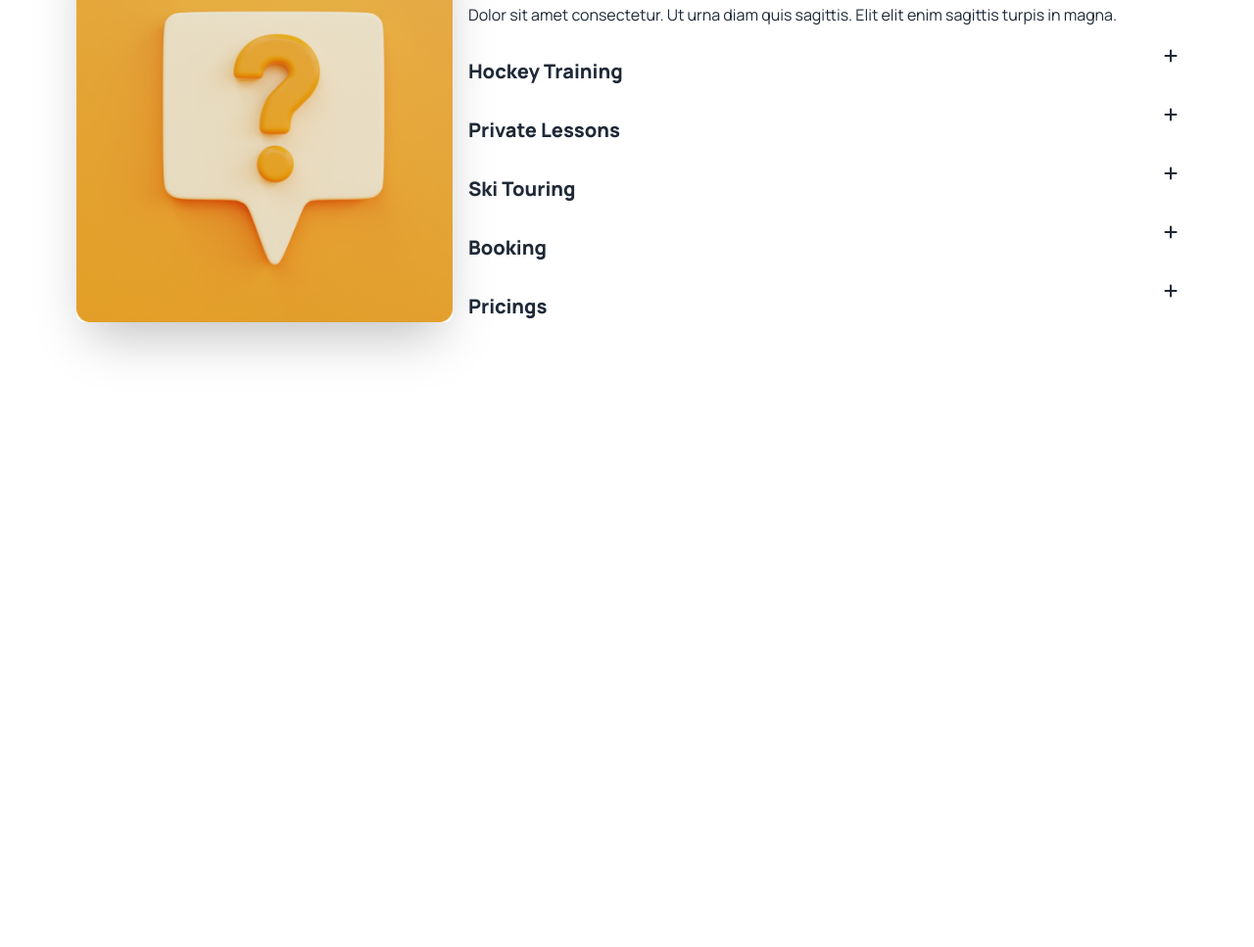
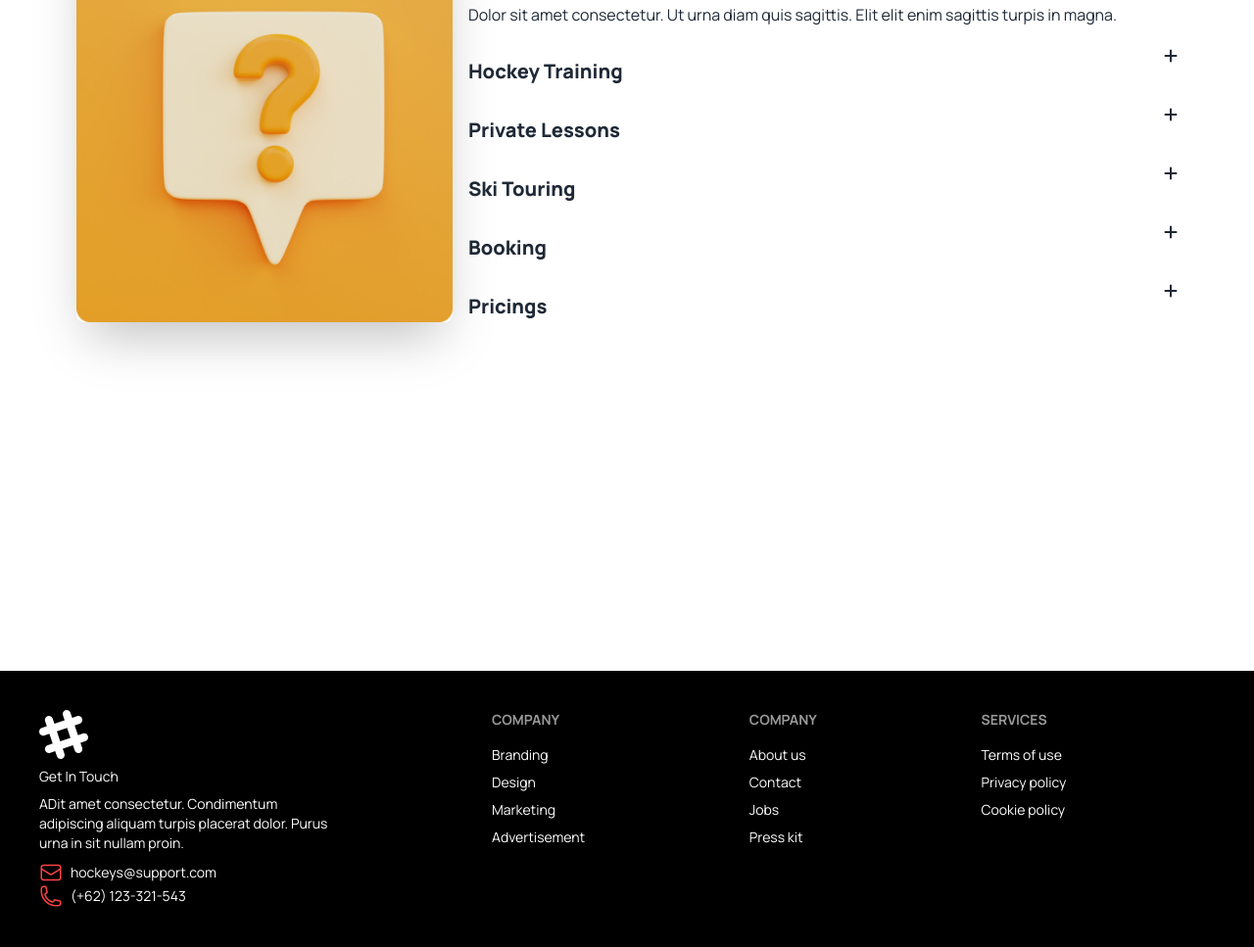
Before and after one commit to Shameha/Assignment_3, a plain HTML site: page index.html in a window 1280 px wide. Shown: the part 3823-4790 px from the top of the page at 98% size. Before the commit the page ends 4508 px from the top, so only its background shows below. Drawn offline with nearby package versions, Linux system fonts and the light colour scheme.

Commit message:
footer added

```diff
--- a/index.html
+++ b/index.html
@@ -448,8 +448,43 @@ font-family: 'Manrope', sans-serif;
         </div>
        </section>
     </main>
-    <footer>
-
-    </footer>
+  <!--footer section-->
+  <footer class="footer bg-black text-white  p-10 bg-base-200 text-base-content ">
+    <aside>
+      <svg width="50" height="50" viewBox="0 0 24 24" xmlns="http://www.w3.org/2000/svg" fill-rule="evenodd" clip-rule="evenodd" class="fill-current"><path d="M22.672 15.226l-2.432.811.841 2.515c.33 1.019-.209 2.127-1.23 2.456-1.15.325-2.148-.321-2.463-1.226l-.84-2.518-5.013 1.677.84 2.517c.391 1.203-.434 2.542-1.831 2.542-.88 0-1.601-.564-1.86-1.314l-.842-2.516-2.431.809c-1.135.328-2.145-.317-2.463-1.229-.329-1.018.211-2.127 1.231-2.456l2.432-.809-1.621-4.823-2.432.808c-1.355.384-2.558-.59-2.558-1.839 0-.817.509-1.582 1.327-1.846l2.433-.809-.842-2.515c-.33-1.02.211-2.129 1.232-2.458 1.02-.329 2.13.209 2.461 1.229l.842 2.515 5.011-1.677-.839-2.517c-.403-1.238.484-2.553 1.843-2.553.819 0 1.585.509 1.85 1.326l.841 2.517 2.431-.81c1.02-.33 2.131.211 2.461 1.229.332 1.018-.21 2.126-1.23 2.456l-2.433.809 1.622 4.823 2.433-.809c1.242-.401 2.557.484 2.557 1.838 0 .819-.51 1.583-1.328 1.847m-8.992-6.428l-5.01 1.675 1.619 4.828 5.011-1.674-1.62-4.829z"></path></svg>
+      <h3>Get In Touch</h3>
+      <p>ADit amet consectetur. Condimentum <br> adipiscing aliquam turpis placerat dolor. Purus <br> urna in sit nullam proin. </p>
+      <div>
+        <div class="flex items-center gap-2">
+          <img src="Images/Frame (4).png" alt="">
+          <p>hockeys@support.com</p>
+        </div>
+        <div class="flex items-center gap-2">
+          <img src="Images/Frame (5).png" alt="">
+          <p>(+62) 123-321-543</p>
+        </div>
+      </div>
+    </aside>
+    <nav>
+      <header class="footer-title">Company</header>
+      <a class="link link-hover">Branding</a>
+      <a class="link link-hover">Design</a>
+      <a class="link link-hover">Marketing</a>
+      <a class="link link-hover">Advertisement</a>
+    </nav>
+    <nav>
+      <header class="footer-title">Company</header>
+      <a class="link link-hover">About us</a>
+      <a class="link link-hover">Contact</a>
+      <a class="link link-hover">Jobs</a>
+      <a class="link link-hover">Press kit</a>
+    </nav>
+    <nav>
+      <header class="footer-title">Services</header>
+      <a class="link link-hover">Terms of use</a>
+      <a class="link link-hover">Privacy policy</a>
+      <a class="link link-hover">Cookie policy</a>
+    </nav>
+  </footer>
 </body>
 </html>
```
Also changed, not shown: Images/Frame (4).png (added), Images/Frame (5).png (added).
